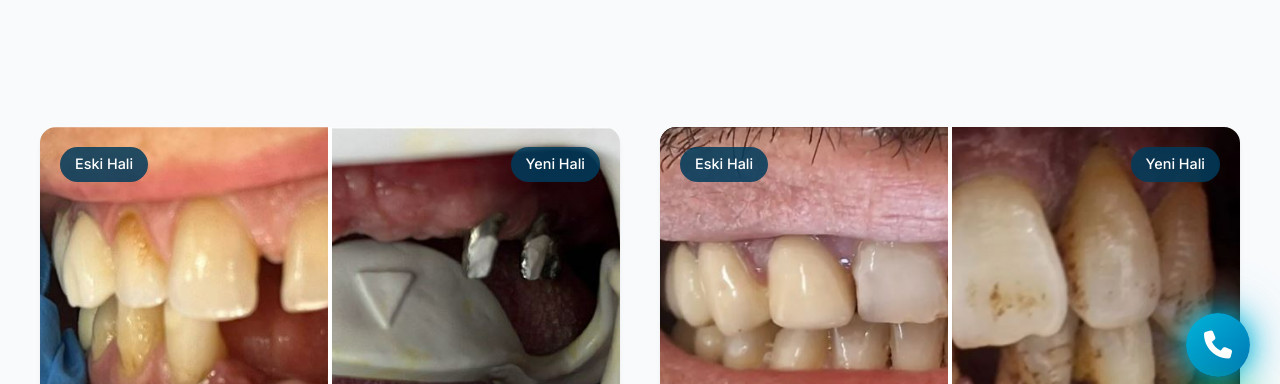
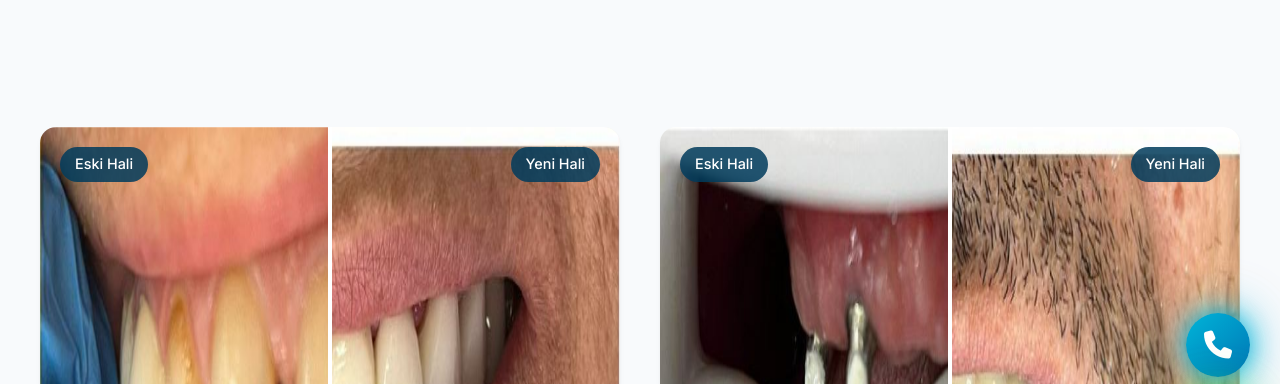
Before and after one commit to barismert27/basyildizdishekimi, a website: page public/galeri.html in a window 1280 px wide. Shown: the part 313-697 px from the top of the page. Drawn offline with Linux system fonts and the light colour scheme.

Commit message:
Slider mantigi dikey birlesik fotograflar icin guncellendi (tek foto ust/alt olarak bolunuyor)

```diff
--- a/public/galeri.html
+++ b/public/galeri.html
@@ -201,18 +201,11 @@
                         .ba-slider {
                             position: relative;
                             width: 100%;
-                            aspect-ratio: 3/4;
+                            aspect-ratio: 3/4; /* resimler dik */
                             overflow: hidden;
                             border-radius: var(--radius);
                             box-shadow: var(--shadow-sm);
-                        }
-
-                        .ba-slider img {
-                            display: block;
-                            width: 100%;
-                            height: 100%;
-                            object-fit: cover;
-                            pointer-events: none;
+                            background-color: #f0f0f0;
                         }
 
                         .ba-after, .ba-before {
@@ -221,10 +214,17 @@
                             left: 0;
                             width: 100%;
                             height: 100%;
+                            background-size: 100% 200%;
+                            background-repeat: no-repeat;
                         }
 
                         .ba-before {
+                            background-position: top; /* üst kısım öncesi */
                             clip-path: polygon(0 0, 50% 0, 50% 100%, 0 100%);
+                        }
+
+                        .ba-after {
+                            background-position: bottom; /* alt kısım sonrası */
                         }
 
                         .ba-range {
@@ -286,28 +286,40 @@
                     </style>
 
                     <div class="ba-grid">
-                        <!-- Before/After Slider 1 -->
+                        <!-- Slider 1 -->
                         <div class="ba-slider">
-                            <div class="ba-after">
-                                <img src="video/23232323232.JPG" alt="Yeni Hali">
-                            </div>
-                            <div class="ba-before">
-                                <img src="video/232323.JPG" alt="Eski Hali">
-                            </div>
+                            <div class="ba-after" style="background-image: url('video/232323.JPG');"></div>
+                            <div class="ba-before" style="background-image: url('video/232323.JPG');"></div>
                             <div class="ba-label before">Eski Hali</div>
                             <div class="ba-label after">Yeni Hali</div>
                             <input type="range" min="0" max="100" value="50" class="ba-range" oninput="updateSlider(this)">
                             <div class="ba-handle"></div>
                         </div>
 
-                        <!-- Before/After Slider 2 -->
+                        <!-- Slider 2 -->
                         <div class="ba-slider">
-                            <div class="ba-after">
-                                <img src="video/Ekran Alıntısı.JPG" alt="Yeni Hali">
-                            </div>
-                            <div class="ba-before">
-                                <img src="video/w232323.JPG" alt="Eski Hali">
-                            </div>
+                            <div class="ba-after" style="background-image: url('video/23232323232.JPG');"></div>
+                            <div class="ba-before" style="background-image: url('video/23232323232.JPG');"></div>
+                            <div class="ba-label before">Eski Hali</div>
+                            <div class="ba-label after">Yeni Hali</div>
+                            <input type="range" min="0" max="100" value="50" class="ba-range" oninput="updateSlider(this)">
+                            <div class="ba-handle"></div>
+                        </div>
+
+                        <!-- Slider 3 -->
+                        <div class="ba-slider">
+                            <div class="ba-after" style="background-image: url('video/Ekran Alıntısı.JPG');"></div>
+                            <div class="ba-before" style="background-image: url('video/Ekran Alıntısı.JPG');"></div>
+                            <div class="ba-label before">Eski Hali</div>
+                            <div class="ba-label after">Yeni Hali</div>
+                            <input type="range" min="0" max="100" value="50" class="ba-range" oninput="updateSlider(this)">
+                            <div class="ba-handle"></div>
+                        </div>
+
+                        <!-- Slider 4 -->
+                        <div class="ba-slider">
+                            <div class="ba-after" style="background-image: url('video/w232323.JPG');"></div>
+                            <div class="ba-before" style="background-image: url('video/w232323.JPG');"></div>
                             <div class="ba-label before">Eski Hali</div>
                             <div class="ba-label after">Yeni Hali</div>
                             <input type="range" min="0" max="100" value="50" class="ba-range" oninput="updateSlider(this)">
```
